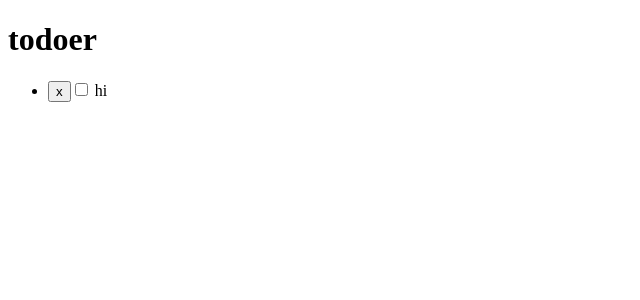
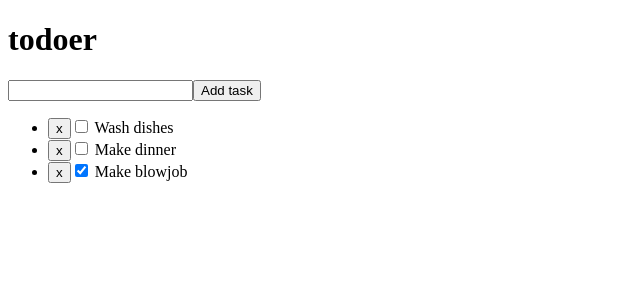
Before and after one commit to gr3yknigh1/todoer, a React (Create React App) app: page / in a window 1280 px wide. Shown: the top 300 px of the page, without its empty margins (0-640 px from the left). Built offline with nearby package versions, Linux system fonts and the light colour scheme.

Commit message:
Add form component

```diff
--- a/src/App.js
+++ b/src/App.js
@@ -1,9 +1,10 @@
-import { TodoList } from "./features/todos";
+import { TodoForm, TodoList } from "./features/todos";
 
 export default function App() {
   return (
     <main id="app">
       <h1>todoer</h1>
+      <TodoForm />
       <TodoList />
     </main>
   );
--- /dev/null
+++ b/src/features/todos/TodoForm.js
@@ -0,0 +1,24 @@
+import { useCallback } from "react"
+import { useDispatch } from "react-redux";
+import createTodo from "./createTodo";
+
+import { pushTodo } from "./todosSlice";
+
+
+export default function TodoForm() {
+  const dispatch = useDispatch();
+
+  const onSubmit = useCallback((event) => {
+    event.preventDefault();
+    dispatch(pushTodo(
+      createTodo("foo", false)
+    ));
+  }, [dispatch]);
+
+  return (
+    <form>
+      <input type="text" onSubmit={ onSubmit }></input>
+      <button onClick={ onSubmit }>Add task</button>
+    </form>
+  )
+}
--- a/src/features/todos/todosSlice.js
+++ b/src/features/todos/todosSlice.js
@@ -5,7 +5,9 @@ const todosSlice = createSlice({
   name: "todos",
   initialState: {
     items: [
-      createTodo("hi", false)
+      createTodo("Wash dishes", false),
+      createTodo("Make dinner", false),
+      createTodo("Make blowjob", true)
     ]
   },
   reducers: {
```
Also changed, not shown: src/features/todos/index.js (+9 -4 lines).
